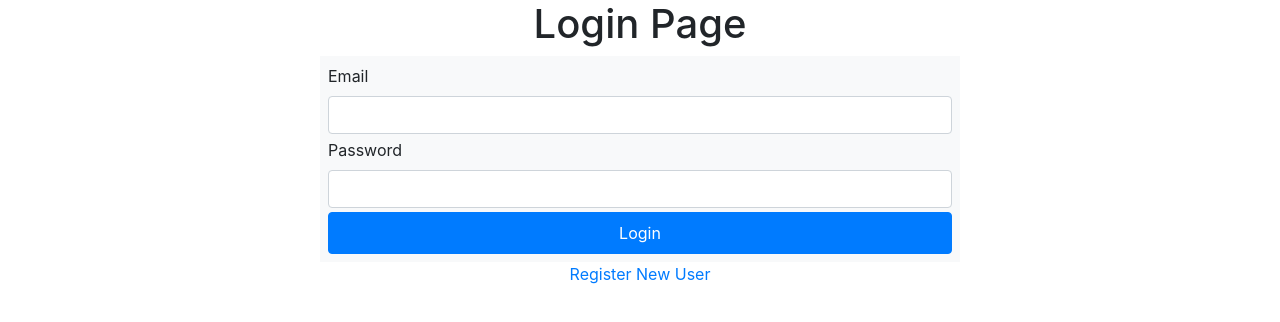
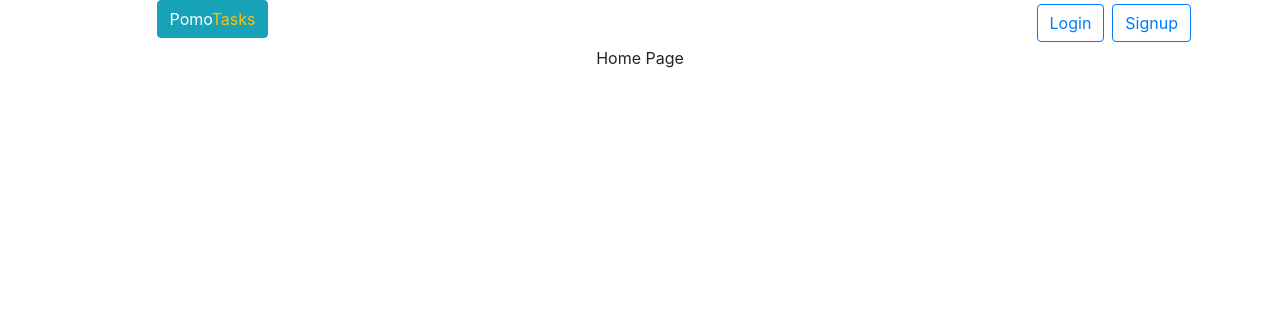
Before and after one commit to mihirlaldas/pomotasks, a React (Create React App) app in the folder frontend/: page / in a window 1280 px wide. Before the commit this address led to /login. Shown: the top 322 px of the page. Built offline with nearby package versions, Linux system fonts and the light colour scheme.

Commit message:
fixed login toggle, added navbar,logout.

```diff
--- a/frontend/src/App.css
+++ b/frontend/src/App.css
@@ -6,7 +6,9 @@
   height: 40vmin;
   pointer-events: none;
 }
-
+Link {
+  text-decoration: None;
+}
 @media (prefers-reduced-motion: no-preference) {
   .App-logo {
     animation: App-logo-spin infinite 20s linear;
--- a/frontend/src/components/common/Home.jsx
+++ b/frontend/src/components/common/Home.jsx
@@ -1,10 +1,11 @@
 import React from "react";
 import { Link } from "react-router-dom";
+import Navbar from "./Navbar";
 function Home() {
   return (
     <div>
+      <Navbar />
       Home Page
-      <Link to="/user">Profile</Link>
     </div>
   );
 }
--- /dev/null
+++ b/frontend/src/components/common/Navbar.jsx
@@ -0,0 +1,56 @@
+import React from "react";
+import { Link } from "react-router-dom";
+import { connect } from "react-redux";
+import { toggleLogin } from "../../redux/auth/auth_action";
+
+function Navbar(props) {
+  return (
+    <div className="container">
+      <div className="row">
+        <div className="col-3">
+          <Link To="/">
+            <button className="btn btn-info">
+              Pomo<span className="text-warning">Tasks</span>
+            </button>
+          </Link>
+        </div>
+        <div className="col-9">
+          {props.isLoggedin ? (
+            <div className="d-flex justify-content-end ">
+              <Link to="/user" className="p-1">
+                <button className=" btn btn-outline-primary">Profile</button>
+              </Link>
+              <Link to="" className="p-1">
+                <button
+                  onClick={() => props.toggleLogin()}
+                  className="btn btn-outline-primary"
+                >
+                  Logout
+                </button>
+              </Link>
+            </div>
+          ) : (
+            <div className="d-flex justify-content-end ">
+              <Link to="/login" className="p-1">
+                <button className=" btn btn-outline-primary">Login</button>
+              </Link>
+              <Link to="signup" className="p-1">
+                <button className=" btn btn-outline-primary">Signup</button>
+              </Link>
+            </div>
+          )}
+        </div>
+      </div>
+    </div>
+  );
+}
+
+const mapStateToProps = (state) => {
+  return {
+    isLoggedin: state.auth_reducer.isLoggedin,
+  };
+};
+
+const mapDispatchToProps = { toggleLogin };
+
+export default connect(mapStateToProps, mapDispatchToProps)(Navbar);
--- a/frontend/src/redux/auth/auth_reducer.js
+++ b/frontend/src/redux/auth/auth_reducer.js
@@ -3,14 +3,14 @@ import {
   AUTH_FETCH_SUCCESS,
   AUTH_FETCH_FAILURE,
   TOGGLE_LOGIN,
-  AUTH_RESET
+  AUTH_RESET,
 } from "./auth_action";
 
 const initialState = {
   isLoggedin: false,
   isLoading: false,
   data: {},
-  status: null
+  status: null,
 };
 
 export const auth_reducer = (state = initialState, action) => {
@@ -18,19 +18,19 @@ export const auth_reducer = (state = initialState, action) => {
     case AUTH_RESET:
       return {
         ...state,
-        ...initialState
+        ...initialState,
       };
     case AUTH_FETCH_REQUEST:
       return {
         ...state,
-        isLoading: true
+        isLoading: true,
       };
     case AUTH_FETCH_SUCCESS:
       return {
         ...state,
         isLoading: false,
         data: action.payload.data,
-        status: action.payload.status
+        status: action.payload.status,
       };
     case AUTH_FETCH_FAILURE:
       console.log(action.payload);
@@ -38,12 +38,12 @@ export const auth_reducer = (state = initialState, action) => {
         ...state,
         isLoading: false,
         data: action.payload.data,
-        status: action.payload
+        status: action.payload,
       };
     case TOGGLE_LOGIN:
       return {
         ...state,
-        isLoggedin: true
+        isLoggedin: !state.isLoggedin,
       };
     default:
       return state;
--- a/frontend/src/routes/Routes.jsx
+++ b/frontend/src/routes/Routes.jsx
@@ -13,9 +13,7 @@ export default function Routes() {
       <Switch>
         <Route path="/signup" component={Signup} />
         <Route path="/login" component={Login} />
-        <PrivateRoute path="/" exact>
-          <Home />
-        </PrivateRoute>
+        <Route path="/" exact component={Home} />
 
         <PrivateRoute path="/user">
           <User />
```
